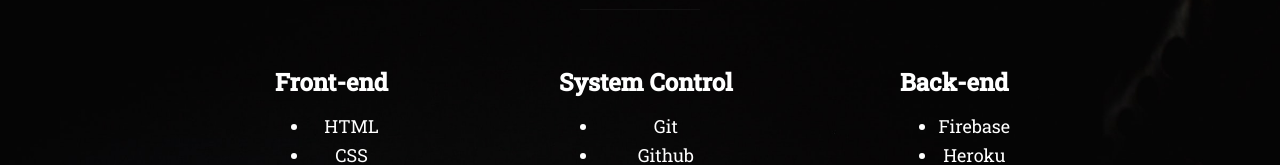
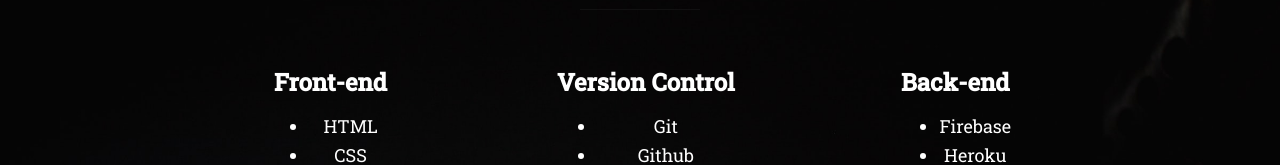
Before and after one commit to sos2020-hash/sos2020-hash.github.io, a plain HTML site: page index.html in a window 1280 px wide. Shown: the part 359-524 px from the top of the page. Drawn offline with nearby package versions, Linux system fonts and the light colour scheme.

Commit message:
fix text

```diff
--- a/index.html
+++ b/index.html
@@ -75,7 +75,7 @@
         </div>
         <!-- /service -->
         <div class="service">
-          <h3>System Control</h3>
+          <h3>Version Control</h3>
           <ul>
             <li>Git</li>
             <li>Github</li>
```
